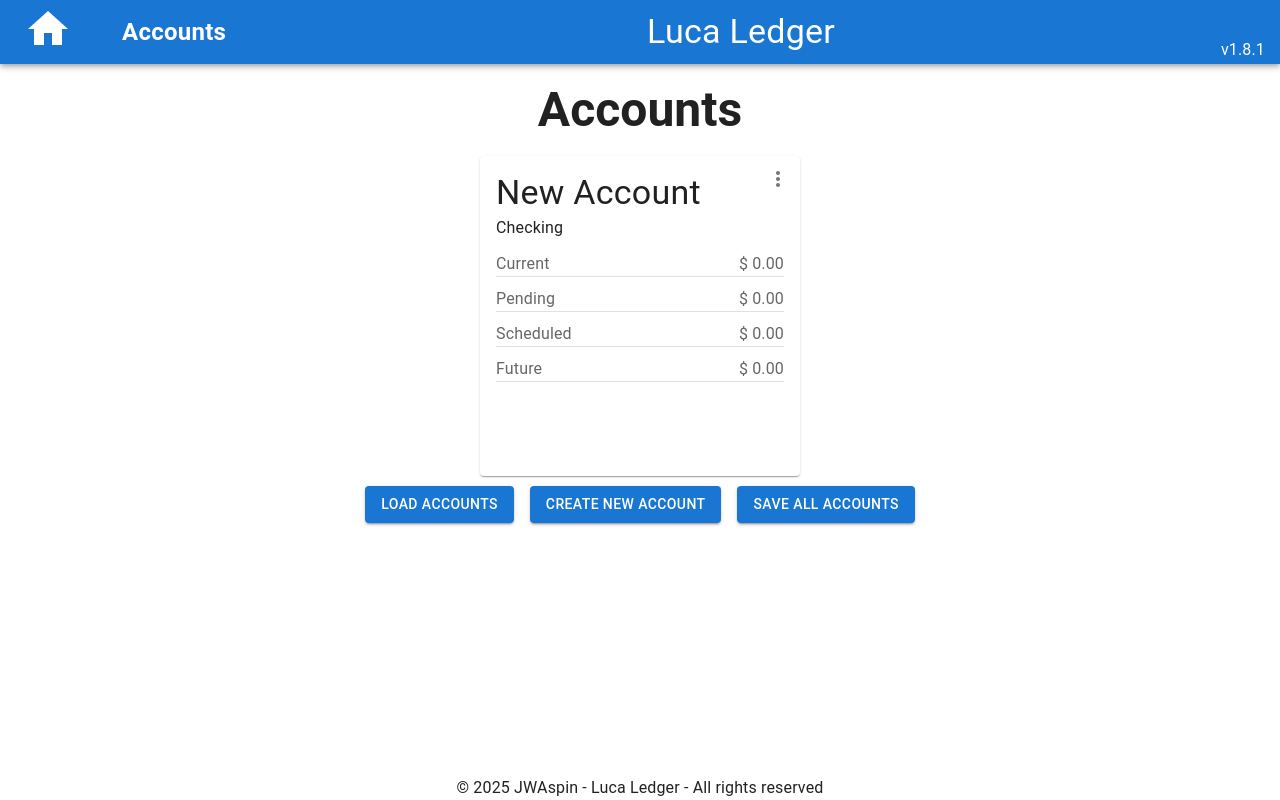
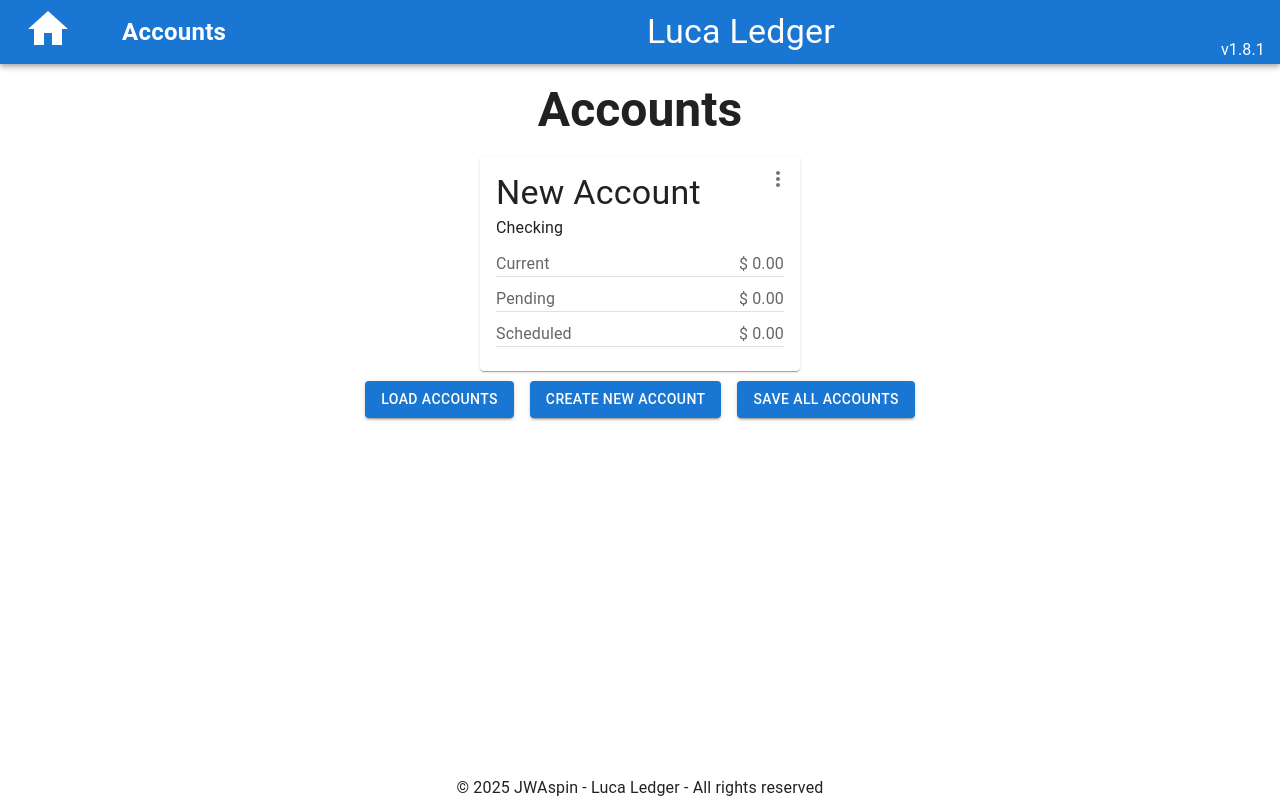
Before and after one commit to jwaspin/luca-ledger, a React (Vite) app: page /accounts in a window 1280 px wide. Both pictures are taken after a click on the button "CREATE NEW ACCOUNT". Built offline with nearby package versions, Linux system fonts and the light colour scheme.

Commit message:
Refactor AccountCard: Comment out height property and update BalanceRow for planned transactions

```diff
--- a/src/views/Accounts/AccountCard.jsx
+++ b/src/views/Accounts/AccountCard.jsx
@@ -22,7 +22,7 @@ export default function AccountCard({ account }) {
       onClick={handleClick}
       sx={{
         width: cardLength,
-        height: cardLength,
+        // height: cardLength,
         '&:hover': {
           backgroundColor: 'rgba(0, 0, 0, 0.04)',
           cursor: 'pointer',
@@ -54,16 +54,16 @@ export default function AccountCard({ account }) {
             constants.TransactionStatusEnum.SCHEDULED,
           ]}
         />
-        <BalanceRow
+        {/* <BalanceRow
           account={account}
-          balanceType={'Future'}
+          balanceType={'Planned'}
           filterArray={[
             constants.TransactionStatusEnum.COMPLETE,
             constants.TransactionStatusEnum.PENDING,
             constants.TransactionStatusEnum.SCHEDULED,
-            constants.TransactionStatusEnum.FUTURE,
+            constants.TransactionStatusEnum.PLANNED,
           ]}
-        />
+        /> */}
         <ActionsMenu account={account} />
       </CardContent>
     </Card>
```
